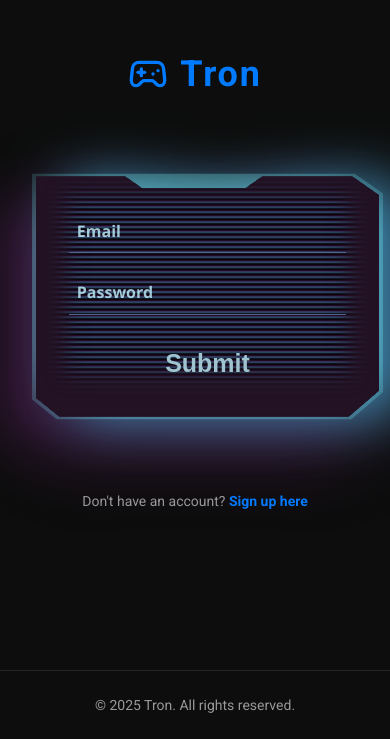
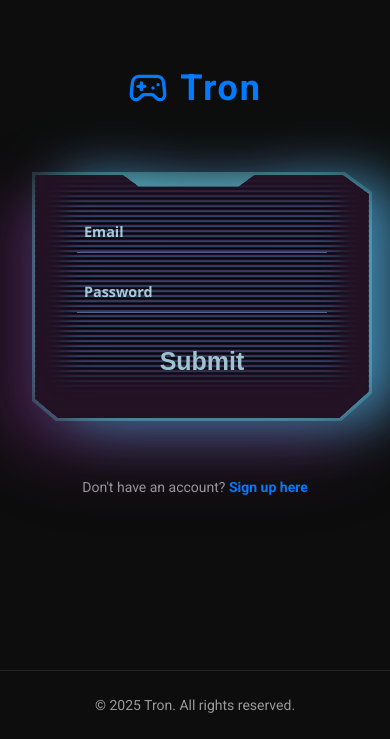
Before and after one commit to abhi24me/Gaming_Cafe, a Next.js app in the folder Frontend/: page /login in a window 390 px wide. Shown: the part 105-844 px from the top of the page. Built offline with nearby package versions, Linux system fonts and the light colour scheme; no server answers.

Commit message:
Making login page responsive for iphone

```diff
--- a/Frontend/src/app/globals.css
+++ b/Frontend/src/app/globals.css
@@ -161,7 +161,7 @@ body {
 
 /* Custom wrapper height for integration */
 .game-carousel-wrapper {
-    min-height: 480px;
+    min-height: 450px;
 }
 
 .inner {
@@ -173,7 +173,7 @@ body {
   position: absolute;
   width: var(--w);
   height: var(--h);
-  top: 30%;
+  top: 25%;
   left: calc(50% - (var(--w) / 2) - 2.5px);
   z-index: 2;
   transform-style: preserve-3d;
@@ -555,35 +555,75 @@ body {
 /* Responsive fix for Login Form on mobile devices */
 @media (max-width: 480px) {
   .input-container {
-    width: 90vw;                /* Scale box to 90% of viewport width */
-    max-width: 360px;           /* Cap width at 360px */
-    margin: 2rem auto;          /* Center with vertical spacing */
-    height: auto;               /* Let height adjust to content */
-    padding: 1.2rem 0.8rem;     /* Keep inner padding, tweak spacing */
+    width: 90vw;
+    max-width: 360px;
+    margin-left: auto;
+    margin-right: auto;
+    margin-top: 2rem;
+    margin-bottom: 2rem;
+    padding: 1.2rem 0.8rem;
     box-sizing: border-box;
-    overflow: visible;          /* Allow pseudo-elements to show */
-    position: relative;         /* Ensure positioned pseudo-elements */
-  }
-
-  /* Keep original glow shadows and clip-paths unchanged */
-  /* (No modifications to ::before, ::after, animations, etc.) */
-
-  .input-dist {
-    padding: 1em 0.5em;         /* Scale internal padding */
-  }
-
-  .input-is {
-    font-size: 1rem;
-    padding: 0.6em 0.5em;       /* Scale internal input padding */
+    overflow: visible;
+    position: relative;
   }
 
   .login-form-container {
     width: 100%;
+    display: flex;
+    justify-content: center;
+    align-items: center;
+    padding-inline: 1rem; /* Add balanced horizontal padding */
+    box-sizing: border-box;
+  }
+}
+
+@media (max-width: 400px) {
+  .input-container {
+    width: 92vw;
+    max-width: 340px;
+    margin: 2rem auto !important;
+    padding: 1.2rem 0.8rem;
+    box-sizing: border-box;
+    position: relative;
+    left: 0;
+    right: 0;
+    transform: translateX(0); /* remove any accidental shifting */
+  }
+
+  .login-form-container {
+    width: 100%;
+    padding: 0 1rem;
+    box-sizing: border-box;
+    display: flex;
+    justify-content: center;
+    align-items: center;
+  }
+}
+
+@media (max-width: 350px) {
+  .input-container {
+    width: 88vw;
+    max-width: 320px;
+    margin: 1.5rem auto !important;
     padding: 1rem;
     box-sizing: border-box;
+    position: relative;
+    left: 0;
+    right: 0;
+    transform: none; /* ensure no shift */
+  }
+
+  .login-form-container {
+    width: 100%;
+    padding-left: 1rem;
+    padding-right: 1rem;
+    box-sizing: border-box;
     display: flex;
-    flex-direction: column;
+    justify-content: center;
     align-items: center;
-    justify-content: center;
+  }
+
+  body {
+    overflow-x: hidden;
   }
 }
```
